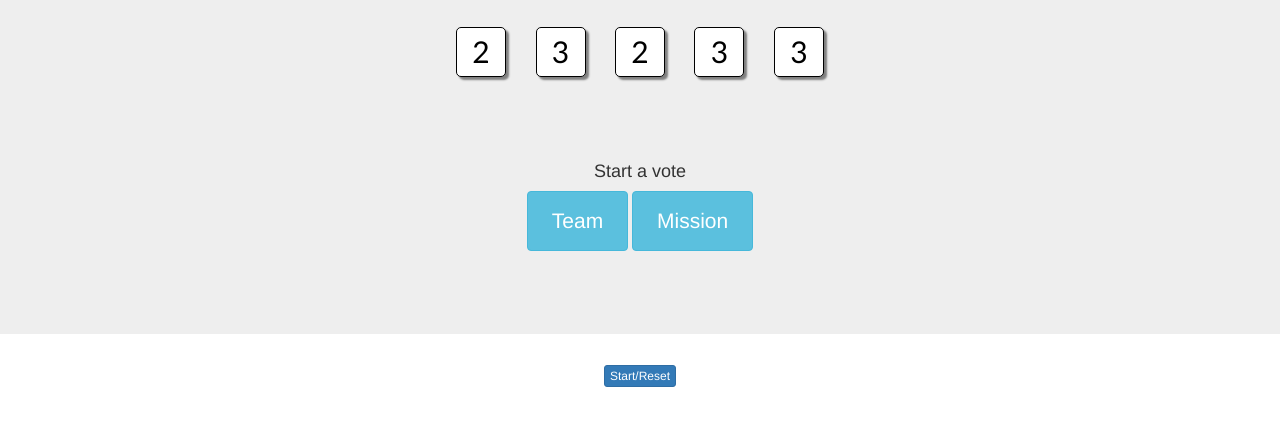
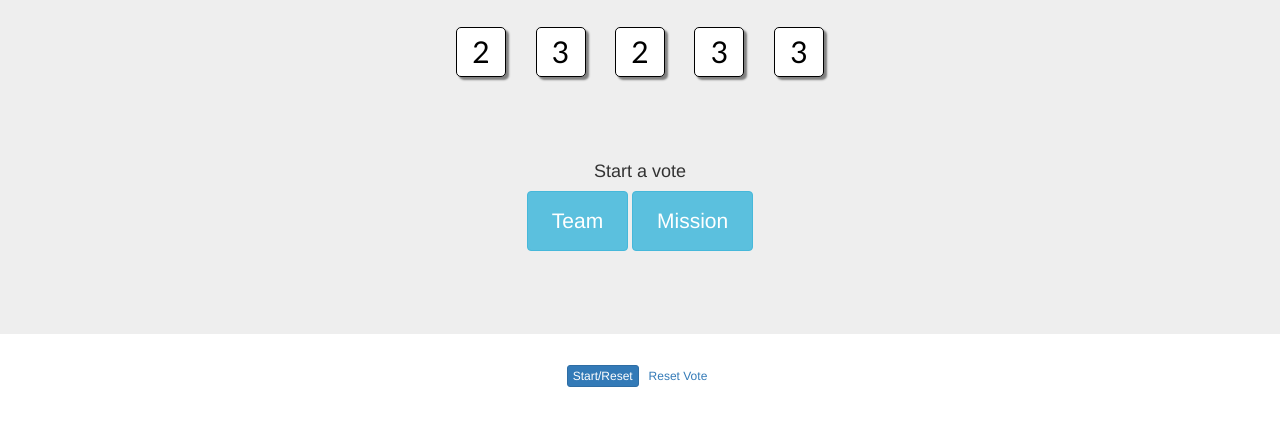
Before and after one commit to shnoozlemcdoozle/phonesistance-2, a website: page public/index.html in a window 1280 px wide. Shown: the part 179-604 px from the top of the page. Drawn offline with nearby package versions, Linux system fonts and the light colour scheme; some packages are replaced by stand-ins of ours; no server answers; a script that the page names is missing.

Commit message:
Added nonfunctional vote reset button

```diff
--- a/public/index.html
+++ b/public/index.html
@@ -47,6 +47,7 @@
 
         </div>
         <a class="btn btn-xs btn-primary" id="startBtn" href="#" role="button">   Start/Reset   </a>
+        <a class="btn btn-xs btn-secondary" id="resetVoteBtn" href="#" role="button">   Reset Vote   </a>
 
         <br><br>
 
```
